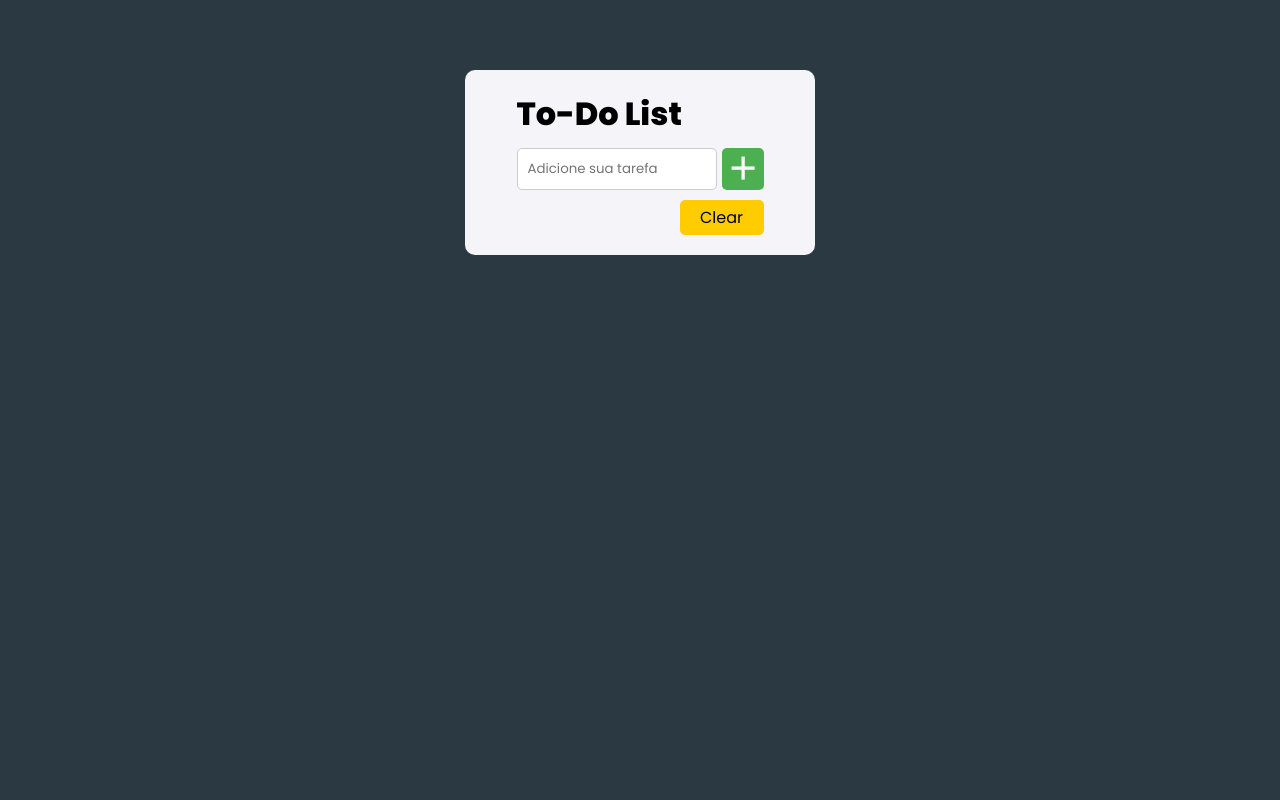
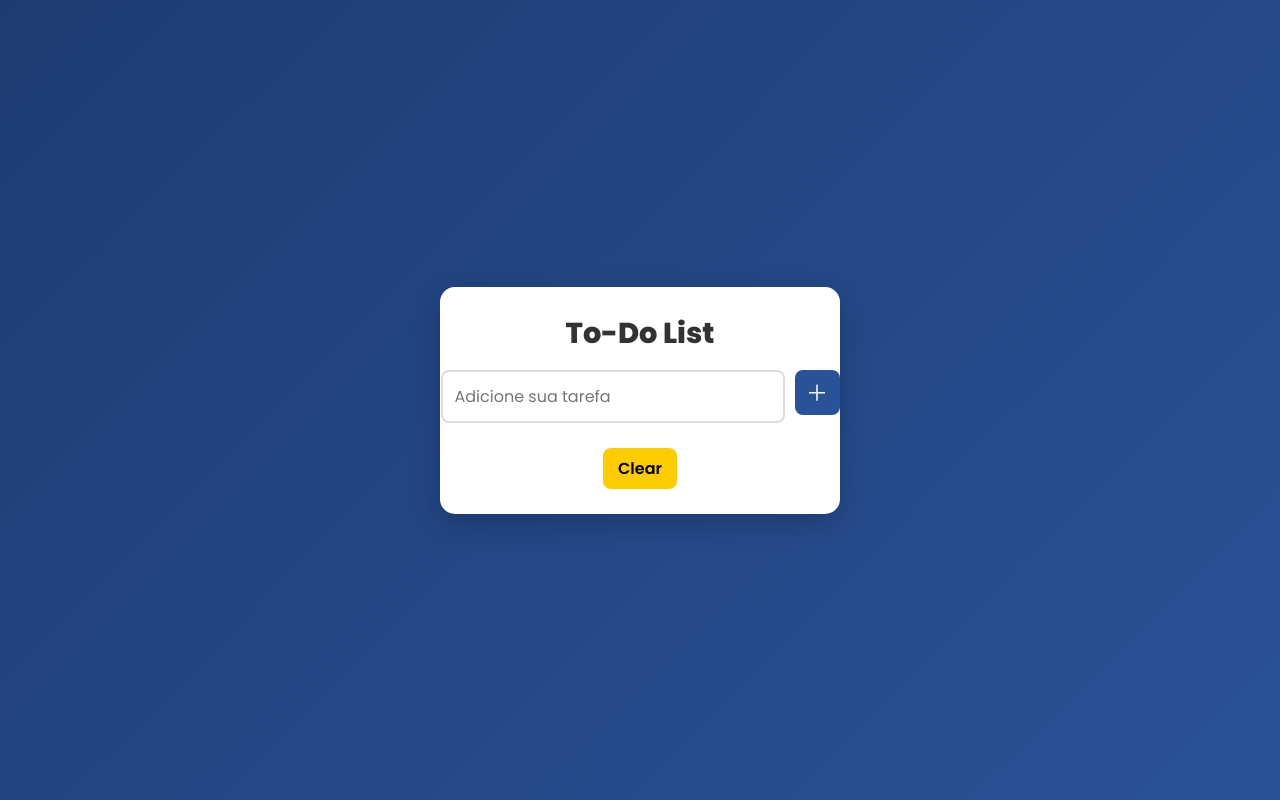
Before and after one commit to loez97/to-do-app, a plain HTML site: page index.html in a window 1280 px wide. Drawn offline with nearby package versions, Linux system fonts and the light colour scheme; some packages are replaced by stand-ins of ours; a script that the page names is missing.

Commit message:
update css

```diff
--- a/assets/css/style.css
+++ b/assets/css/style.css
@@ -9,106 +9,132 @@
 body {
     display: flex;
     justify-content: center;
-    align-items: flex-start;
+    align-items: center;
     height: 100vh;
-    background-color: #2b3a42;
+    background: linear-gradient(135deg, #1e3c72, #2a5298);
     padding: 20px;
 }
 
 .app {
-    background-color: #f4f4f9;
-    padding: 20px;
-    border-radius: 10px;
-    margin-top: 50px;
+    background-color: #ffffff;
+    padding: 25px;
+    border-radius: 15px;
+    box-shadow: 0px 10px 30px rgba(0, 0, 0, 0.2);
     display: flex;
     flex-direction: column;
     align-items: center;
     width: 100%;
-    max-width: 350px;
-    box-sizing: border-box;
+    max-width: 400px;
+    text-align: center;
+}
+
+.app-header .title {
+    font-size: 1.8rem;
+    font-weight: 700;
+    color: #333;
+    margin-bottom: 15px;
 }
 
 .input-group {
     display: flex;
     width: 100%;
-    margin: 10px 0;
-    justify-content: space-between;
+    gap: 10px;
+    margin: 15px 0;
 }
 
 .input {
-    border: 1px solid #ccc;
-    border-radius: 5px;
-    padding: 10px;
-    outline: none;
-    width: 100%;
-    max-width: 200px;
-    background-color: #ffffff;
+    flex: 1;
+    border: 2px solid #ddd;
+    border-radius: 8px;
+    padding: 12px;
+    font-size: 1rem;
+    transition: 0.3s ease-in-out;
+}
+
+.input:focus {
+    border-color: #2a5298;
+    box-shadow: 0 0 5px rgba(42, 82, 152, 0.5);
 }
 
 .btn-add {
-    background-color: #4CAF50;
+    background: #2a5298;
     color: #fff;
     border: none;
-    border-radius: 5px;
-    margin-left: 5px;
+    border-radius: 8px;
     cursor: pointer;
-    font-weight: bold;
-    font-size: 30px;
-    width: 42px;
-    height: 42px;
+    font-size: 22px;
+    width: 45px;
+    height: 45px;
     display: flex;
     justify-content: center;
     align-items: center;
-    min-width: 40px;
+    transition: 0.3s;
 }
 
 .btn-add:hover {
-    background-color: #45a049;
-}
-
-.btn-remove {
-    color: #ccc;
-    font-size: 20px;
-}
-
-.btn-remove:hover {
-    color: #999;
-}
-
-.btn-clear {
-    background-color: #ffcc00;
-    text-align: center;
-    float: right;
-    padding: 5px 10px;
-    cursor: pointer;
-    border-radius: 5px;
-    width: 84px;
-}
-
-.btn-clear:hover {
-    background-color: #ffb700;
+    background: #1e3c72;
+    transform: scale(1.1);
 }
 
 .tasks {
     width: 100%;
     font-weight: 500;
+    margin-top: 10px;
+}
+
+.task-list {
+    max-height: 250px;
+    padding-right: 5px;
 }
 
 .taskItem {
     display: flex;
     align-items: center;
     justify-content: space-between;
-    color: #333;
-    margin: 5px 0;
-    border-radius: 5px;
+    background: #f0f0f0;
+    padding: 12px 15px;
+    border-radius: 8px;
+    margin-bottom: 8px;
     cursor: pointer;
     user-select: none;
-    background-color: #e7e7e7;
-    padding: 5px 10px;
+    transition: 0.3s;
+}
+
+.taskItem:hover {
+    background: #e3e3e3;
+    transform: translateY(-3px);
 }
 
 .taskItem.completed {
     background-color: #c8f7c5;
-    text-decoration: line-through;
     color: #6d6d6d;
+    transform: translateX(12px);
 }
+
+.btn-remove {
+    color: #cc0000;
+    font-size: 18px;
+    cursor: pointer;
+    transition: .3s;
+}
+
+.btn-remove:hover {
+    color: #222;
+}
+
+.btn-clear {
+    background: #ffcc00;
+    text-align: center;
+    padding: 8px 15px;
+    cursor: pointer;
+    border-radius: 8px;
+    font-weight: 600;
+    transition: 0.3s;
+    display: inline-block;
+    margin-top: 10px;
+}
+
+.btn-clear:hover {
+    background: #e6b800;
+    transform: scale(1.05);
+}
--- a/assets/js/script.js
+++ b/assets/js/script.js
@@ -19,7 +19,7 @@ const createTaskElement = (task) => {
   taskText.textContent = task;
 
   const removeBtn = document.createElement("span");
-  removeBtn.innerHTML = `<i class="bi bi-x-lg"></i>`;
+  removeBtn.innerHTML = `<i class="bi bi-trash"></i>`;
   removeBtn.classList.add("btn-remove");
 
   newTask.append(taskText, removeBtn);
```
